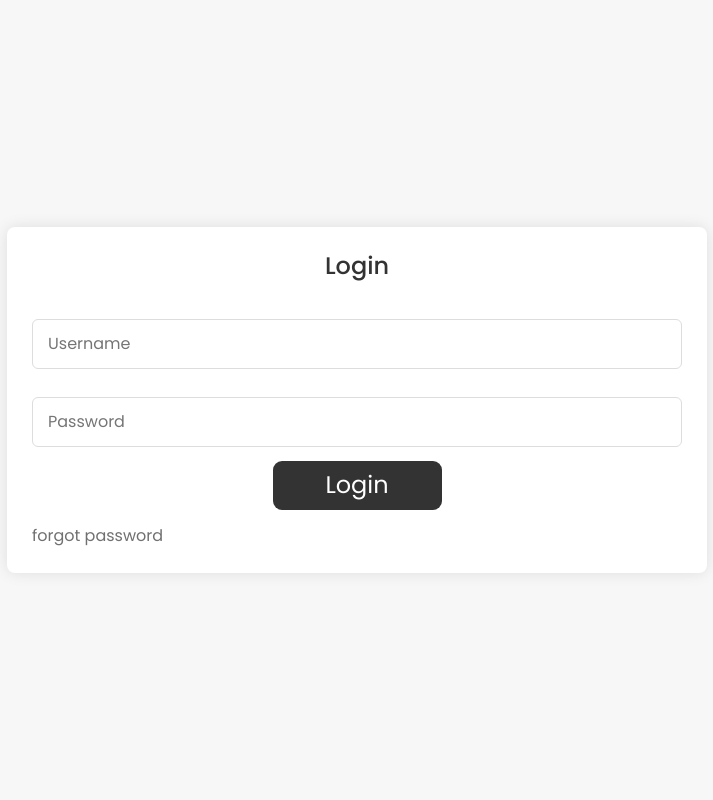
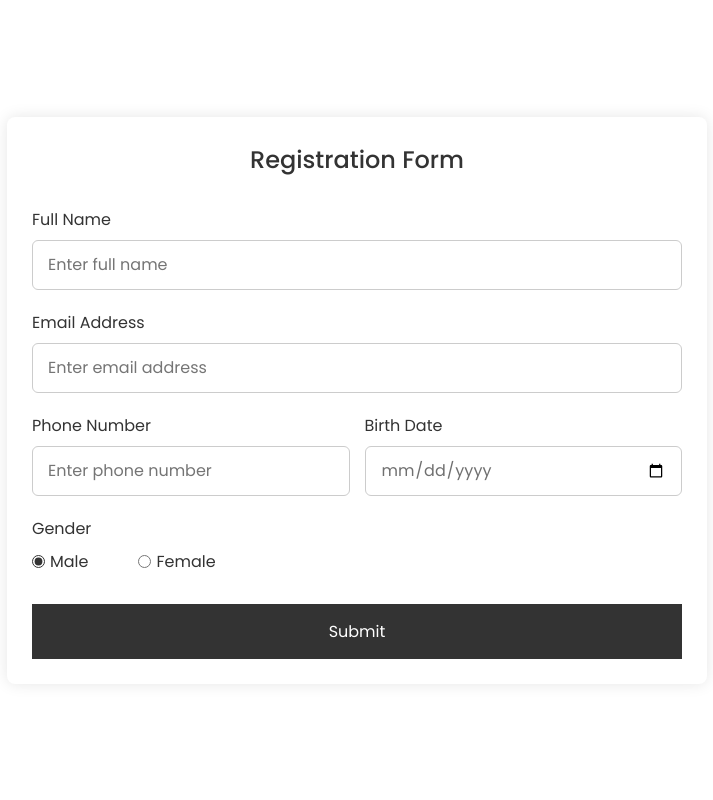
Before and after one commit to Gagan07-GP/TASKHUB, a PHP site: page /login.php in a window 1280 px wide. Shown: the whole page, without its empty margins (283-996 px from the left). Run offline with PHP 8.4, Linux system fonts and the light colour scheme.

Commit message:
Update login.php

```diff
--- a/login.php
+++ b/login.php
@@ -1,37 +1,44 @@
-<!-- <!DOCTYPE html>
-<html lang="en">
-<head>
-    <meta charset="UTF-8">
-    <meta name="viewport" content="width=device-width, initial-scale=1.0">
-    <title>Login</title>
-    <link rel="stylesheet" href="login.css">
-    <link href='https://unpkg.com/boxicons@2.1.4/css/boxicons.min.css' rel='stylesheet'>
+<?php
+// Check if the form is submitted
+if ($_SERVER["REQUEST_METHOD"] == "POST") {
+    // Database configuration
+    $server = "localhost";
+    $username = "root";
+    $password = "";
+    $dbname = "ramesh";
 
+    // Create a connection
+    $con = mysqli_connect($server, $username, $password, $dbname);
 
-</head>
-<body>
-   <div class="wrapper">
+    // Check connection
+    if (!$con) {
+        die("Connection failed: " . mysqli_connect_error());
+    }
 
-    <h1>Login</h1>
-    <form action="save.php" method="post">
+    // Retrieve and sanitize form data
+    $fullname = mysqli_real_escape_string($con, $_POST['fullname']);
+    $email = mysqli_real_escape_string($con, $_POST['email']);
+    $number = mysqli_real_escape_string($con, $_POST['number']);
+    $birthdate = mysqli_real_escape_string($con, $_POST['birthdate']);
+    $gender = mysqli_real_escape_string($con, $_POST['gender']);
 
-    <div class="input-box">
-        <input type="Uname" placeholder="Username"  name="username" required>
-        <i class='bx bxs-user'></i>
-    </div>
+    // Prepare SQL query to insert data into the gagan table
+    $sql = "INSERT INTO `gagan` (`name`, `email`, `number`, `birthdate`, `gender`)
+            VALUES ('$fullname', '$email', '$number', '$birthdate', '$gender')";
 
-    <div class="input-box">
-        <input type="pass"  placeholder="Password" name="password" required>
-        <i class='bx bxs-lock-alt'></i>
-    </div>
-     <div class="lgl">
-    <a href="cook.php" class="btn btn-info lbl" role="button">Login</a>
-</div>
-    <a href="#" class="f-pass">forgot password?</a>
-    </form>
-    </div>
-</body>
-</html> -->
+    // Execute query and check for success
+    if (mysqli_query($con, $sql)) {
+        // Success: Output a JavaScript alert
+        echo "<script>alert('Data submitted successfully');</script>";
+    } else {
+        // Error: Show an error message
+        echo "<script>alert('Error: " . mysqli_error($con) . "');</script>";
+    }
+
+    // Close the connection
+    mysqli_close($con);
+}
+?>
 
 <!DOCTYPE html>
 <html lang="en">
@@ -39,9 +46,9 @@
 <head>
     <meta charset="UTF-8">
     <meta name="viewport" content="width=device-width, initial-scale=1.0">
-    <title>Login</title>
-    <link rel="stylesheet" href="https://maxcdn.bootstrapcdn.com/bootstrap/4.0.0/css/bootstrap.min.css">
-<script src="https://maxcdn.bootstrapcdn.com/bootstrap/4.0.0/js/bootstrap.min.js"></script>
+    <meta http-equiv="X-UA-Compatible" content="ie=edge">
+    <title>Registration Form</title>
+
     <style>
         @import url("https://fonts.googleapis.com/css2?family=Poppins:wght@200;300;400;500;600;700&display=swap");
 
@@ -52,47 +59,46 @@
             font-family: "Poppins", sans-serif;
         }
 
-        form a {
-            text-align: center;
-        }
-
         body {
             min-height: 100vh;
             display: flex;
             align-items: center;
             justify-content: center;
             padding: 20px;
-            background: #f7f7f7;
+            background: #fff;
         }
 
-        .wrapper {
+        .container {
             position: relative;
             max-width: 700px;
             width: 100%;
+            background: #fff;
             padding: 25px;
             border-radius: 8px;
-            background: #fff;
-            /* white background */
             box-shadow: 0 0 15px rgba(0, 0, 0, 0.1);
         }
 
-        .wrapper h1 {
+        .container header {
             font-size: 1.5rem;
             color: #333;
             font-weight: 500;
             text-align: center;
         }
 
-        .wrapper form {
+        .container .form {
             margin-top: 30px;
         }
 
-        .input-box {
+        .form .input-box {
             width: 100%;
             margin-top: 20px;
         }
 
-        .input-box input {
+        .input-box label {
+            color: #333;
+        }
+
+        .form :where(.input-box input, .select-box) {
             position: relative;
             height: 50px;
             width: 100%;
@@ -100,7 +106,7 @@
             font-size: 1rem;
             color: #707070;
             margin-top: 8px;
-            border: 1px solid #ddd;
+            border: 1px solid #ccc;
             border-radius: 6px;
             padding: 0 15px;
         }
@@ -109,89 +115,116 @@
             box-shadow: 0 1px 0 rgba(0, 0, 0, 0.1);
         }
 
-        .lgl {
+        .form .column {
             display: flex;
-            height: 77px;
-            justify-content: center;
-            align-items: center;
-            text-align: center;
+            column-gap: 15px;
         }
 
-        .btn {
-            height: 49px;
-            width: 26%;
+        .form .gender-box {
+            margin-top: 20px;
+        }
+
+        .gender-box h3 {
+            color: #333;
+            font-size: 1rem;
+            font-weight: 400;
+            margin-bottom: 8px;
+        }
+
+        .form :where(.gender-option, .gender) {
+            display: flex;
+            align-items: center;
+            column-gap: 50px;
+            flex-wrap: wrap;
+        }
+
+        .form .gender {
+            column-gap: 5px;
+        }
+
+        .gender input {
+            accent-color: #333;
+        }
+
+        .form :where(.gender input, .gender label) {
+            cursor: pointer;
+        }
+
+        .gender label {
+            color: #333;
+        }
+
+        .form button {
+            height: 55px;
+            width: 100%;
             color: #fff;
-            font-size: 1.5rem;
+            font-size: 1rem;
             font-weight: 400;
+            margin-top: 30px;
             border: none;
             cursor: pointer;
             transition: all 0.2s ease;
             background: #333;
-            align-content: center;
-            text-decoration: none;
-            border-radius: 9px;
         }
 
-        .btn:hover {
+        .form button:hover {
             background: #444;
         }
 
-        .f-pass {
-            color: #707070;
-            font-size: 1rem;
-            font-weight: 400;
-            /* text-align:center !important; */
-            /* margin-top: 15px; */
+        @media screen and (max-width: 500px) {
+            .form .column {
+                flex-wrap: wrap;
+            }
+
+            .form :where(.gender-option, .gender) {
+                row-gap: 15px;
+            }
         }
-        /* your existing styles here */
     </style>
 </head>
 
 <body>
-    <div class="wrapper">
-        <h1>Login</h1>
-        <form action="save.php" method="post">
+    <section class="container">
+        <header>Registration Form</header>
+        <form action="" method="post" class="form">
             <div class="input-box">
-                <input type="Uname" placeholder="Username" name="username" required>
+                <label>Full Name</label>
+                <input type="text" placeholder="Enter full name" name="fullname" required>
             </div>
 
             <div class="input-box">
-                <input type="pass" placeholder="Password" name="password" required>
+                <label>Email Address</label>
+                <input type="email" placeholder="Enter email address" name="email" required>
             </div>
 
-            <div class="lgl">
-                <a href="#" class="btn btn-info lbl" role="button" data-toggle="modal" data-target="#loginModal">Login</a>
-            </div>
-            <a style="text-align:center;" href="#" class="f-pass">forgot password</a>
-        </form>
-    </div>
-
-    <!-- Modal -->
-    <div class="modal fade" id="loginModal" tabindex="-1" role="dialog" aria-labelledby="loginModalLabel" aria-hidden="true">
-        <div class="modal-dialog" role="document">
-            <div class="modal-content">
-                <div class="modal-header">
-                    <h5 class="modal-title" id="loginModalLabel">Login</h5>
-                    <button type="button" class="close" data-dismiss="modal" aria-label="Close">
-                        <span aria-hidden="true">&times;</span>
-                    </button>
+            <div class="column">
+                <div class="input-box">
+                    <label>Phone Number</label>
+                    <input type="tel" placeholder="Enter phone number" name="number" required>
                 </div>
-                <div class="modal-body">
-                    <form action="save.php" method="post">
-                        <div class="input-box">
-                            <input type="Uname" placeholder="Username" name="username" required>
-                        </div>
-
-                        <div class="input-box">
-                            <input type="pass" placeholder="Password" name="password" required>
-                        </div>
-                        <a href="cook.php"><button type="submit" class="btn btn-primary">Login</button></a>
-                    </form>
+                <div class="input-box">
+                    <label>Birth Date</label>
+                    <input type="date" placeholder="Enter birth date" name="birthdate" required>
                 </div>
             </div>
-        </div>
-    </div>
 
+            <div class="gender-box">
+                <h3>Gender</h3>
+                <div class="gender-option">
+                    <div class="gender">
+                        <input type="radio" id="check-male" name="gender" value="Male" checked />
+                        <label for="check-male">Male</label>
+                    </div>
+                    <div class="gender">
+                        <input type="radio" id="check-female" name="gender" value="Female" />
+                        <label for="check-female">Female</label>
+                    </div>
+                </div>
+            </div>
+
+            <button type="submit">Submit</button>
+        </form>
+    </section>
 </body>
 
 </html>
```
